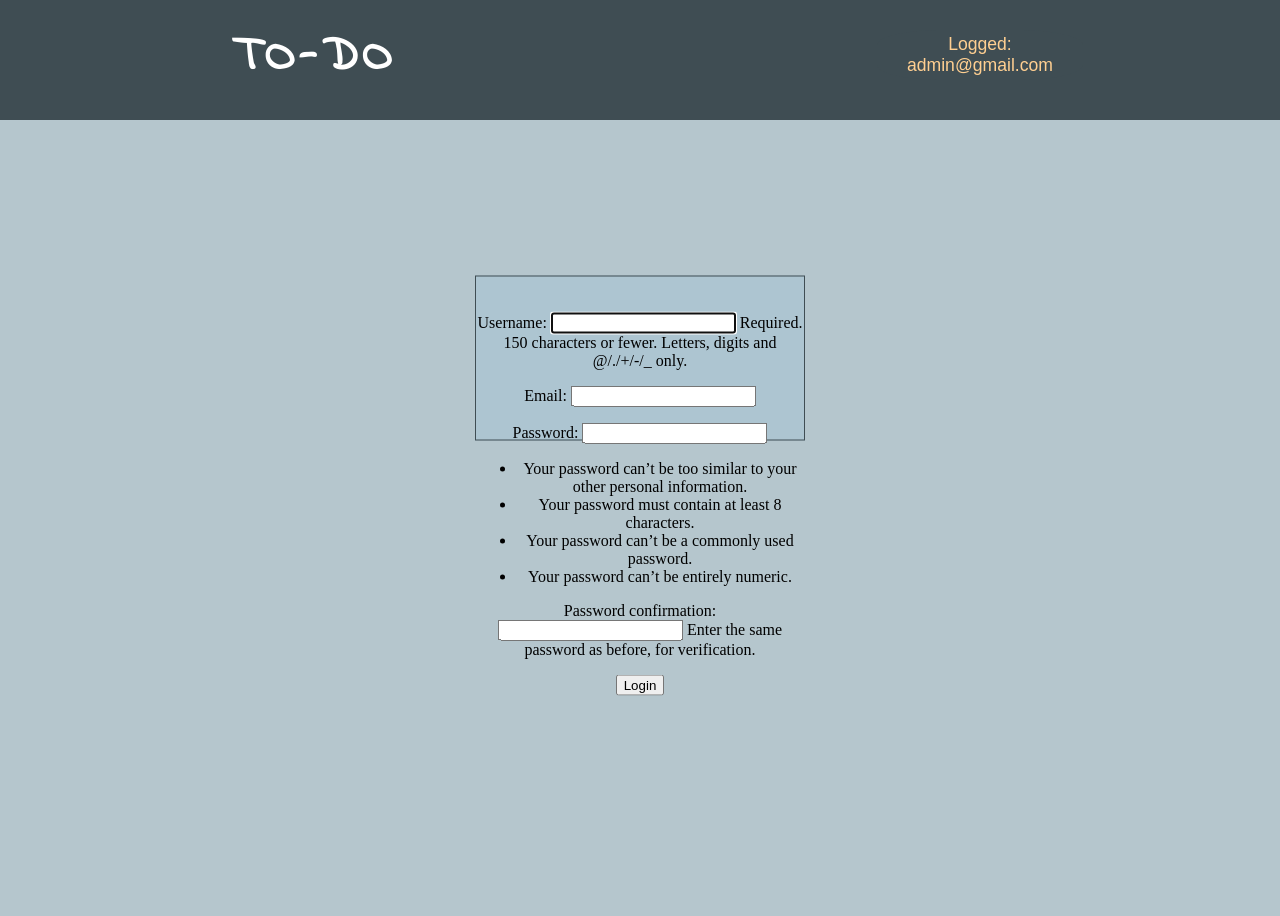
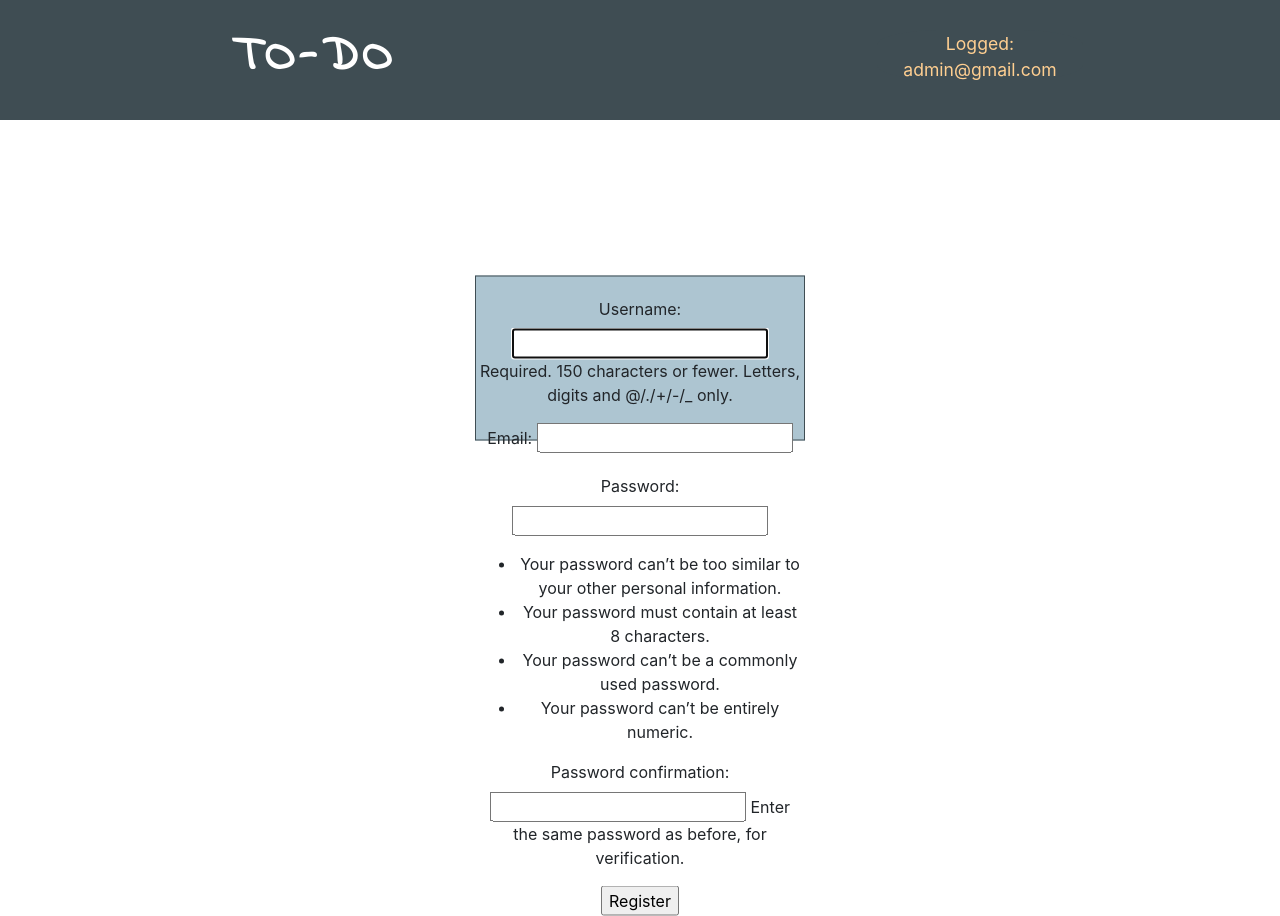
Before and after one commit to kryzasada/Django-Todo-App, a Django app: page /register in a window 1280 px wide. Before the commit the page ends 696 px from the top, so only its background shows below. Run offline with Django 3.2, Linux system fonts and the light colour scheme; a user stored in the database is signed in; some libraries are stand-ins or nearby versions.

Commit message:
New login and register html file

```diff
--- a/TO_DO/urls.py
+++ b/TO_DO/urls.py
@@ -20,9 +20,9 @@ from login.views import user_register, user_login_in
 
 urlpatterns = [
     path('admin/', admin.site.urls),
-    path('register', user_register,  name='register' ),
-    path('login', auth_views.LoginView.as_view(template_name = 'logged_out.html'),  name='login' ),
-    path('logout', auth_views.LogoutView.as_view(template_name = 'logout.html'),  name='logout' ),
-    path('login1', user_login_in,  name='zalogowany' ),
-    path('', auth_views.LoginView.as_view(template_name = 'logged_out.html'),  name='start' ),
+    path('register', user_register,  name='register'),
+    path('login', auth_views.LoginView.as_view(template_name='login.html'),  name='login'),
+    path('logout', auth_views.LogoutView.as_view(template_name='logout.html'),  name='logout'),
+    path('login1', user_login_in,  name='zalogowany'),
+    path('', auth_views.LoginView.as_view(template_name='register.html'),  name='start'),
 ]
--- a/login/views.py
+++ b/login/views.py
@@ -18,7 +18,7 @@ def user_register(request):
     context = {
         'form': form,
     }
-    return render(request, 'logged_out.html', context)
+    return render(request, 'register.html', context)
 
 
 def user_login_in(request, *args, **kwargs):
--- a/templates/index.html
+++ b/templates/index.html
@@ -8,6 +8,7 @@
 		<link rel="stylesheet" type="text/css" href="{% static 'base_css.css' %}">
 		<link rel="stylesheet" type="text/css" href="base_css.css">
 		<link href="https://fonts.googleapis.com/css2?family=Indie+Flower&display=swap" rel="stylesheet">
+		<link rel="stylesheet" type="text/css" href="{% static 'css/bootstrap.css' %}" />
 	</head>
 
     <body>
--- /dev/null
+++ b/templates/register.html
@@ -0,0 +1,11 @@
+{% extends 'index.html' %}
+
+{% block content %}
+<div class = "login-form">
+	<form method="POST"> {% csrf_token %}
+	{{ form.as_p }}
+		<input type="submit" value = "Register">
+	</form>
+</div>
+
+{% endblock %}
```
Also changed, not shown: templates/login.html (renamed from templates/logged_out.html).
